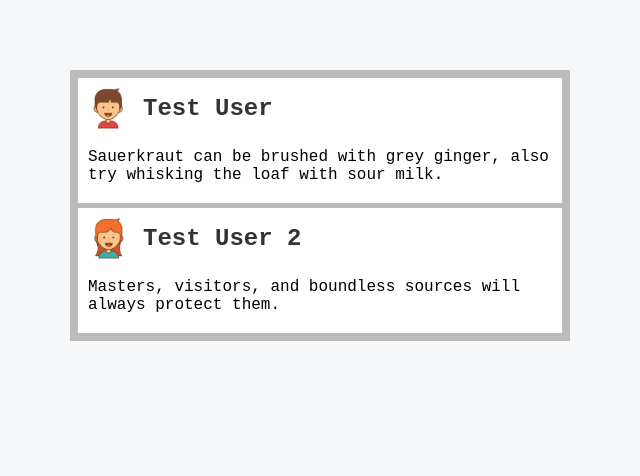
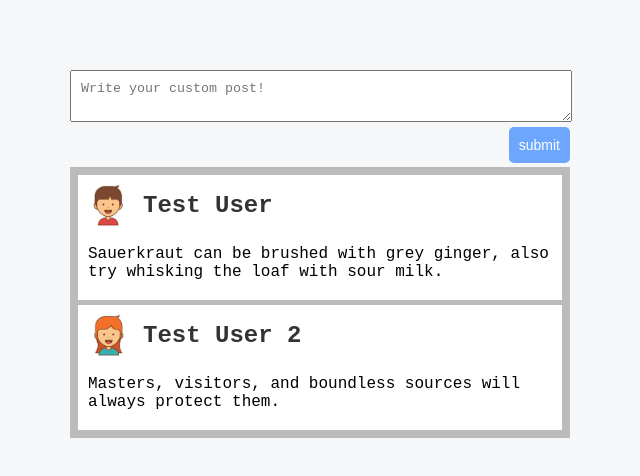
Before and after one commit to usbpendrive/react-graphbook, a React app: page / in a window 1280 px wide. Shown: the whole page, without its empty margins (320-960 px from the left). Built offline with nearby package versions, Linux system fonts and the light colour scheme.

Commit message:
Add form handling and react helmet component

```diff
--- a/assets/css/style.css
+++ b/assets/css/style.css
@@ -41,3 +41,20 @@ p {
     padding: 5px;
     min-height: 50px;
 }
+form {
+    padding-bottom: 20px;
+}
+
+form textarea {
+    width: calc(100% - 20px);
+    padding: 10px;
+}
+form [type=submit] {
+    border: none;
+    background-color: #6ca6fd;
+    color: #fff;
+    padding: 10px;
+    border-radius: 5px;
+    font-size: 14px;
+    float: right;
+}
--- a/src/client/app.js
+++ b/src/client/app.js
@@ -1,4 +1,5 @@
 import React, { Component } from 'react';
+import { Helmet } from 'react-helmet';
 import '../../assets/css/style.css';
 
 const posts = [{
@@ -19,14 +20,46 @@ const posts = [{
 
 export default class App extends Component {
     state = {
-        posts: posts
+        posts: posts,
+        postContent: ''
     };
 
+    handlePostContentChange = (event) => {
+        this.setState({postContent: event.target.value})
+    }
+
+    handleSubmit = (event) => {
+        event.preventDefault();
+        const newPost = {
+            id: this.state.posts.length + 1,
+            text: this.state.postContent,
+            user: {
+                avatar: '/uploads/avatar1.png',
+                username: 'Fake User'
+            }
+        };
+        this.setState((prevState) => ({
+            posts: [newPost, ...prevState.posts],
+            postContent: ''
+        }));
+    }
+
     render() {
-        const { posts } = this.state;
+        const { posts, postContent } = this.state;
 
         return (
             <div className="container">
+                <Helmet>
+                    <title>GraphBook - Feed</title>
+                    <meta name="description" content="Newsfeed of your facebook friends"/>
+                </Helmet>
+                <div className="postForm">
+                    <form onSubmit={this.handleSubmit}>
+                        <textarea value={postContent} onChange={this.handlePostContentChange}
+                                  placeholder="Write your custom post!"/>
+                        <input type="submit" value="submit"/>
+                    </form>
+                </div>
                 <div className="feed">
                     {posts.map((post, i) =>
                         <div key={post.id} className="post">
```
